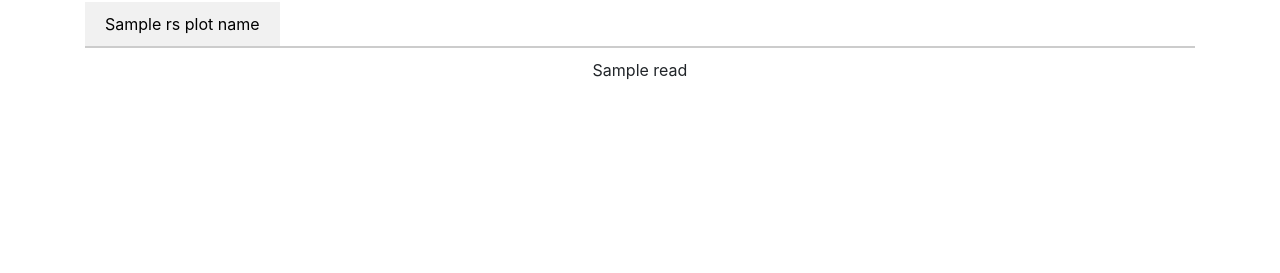
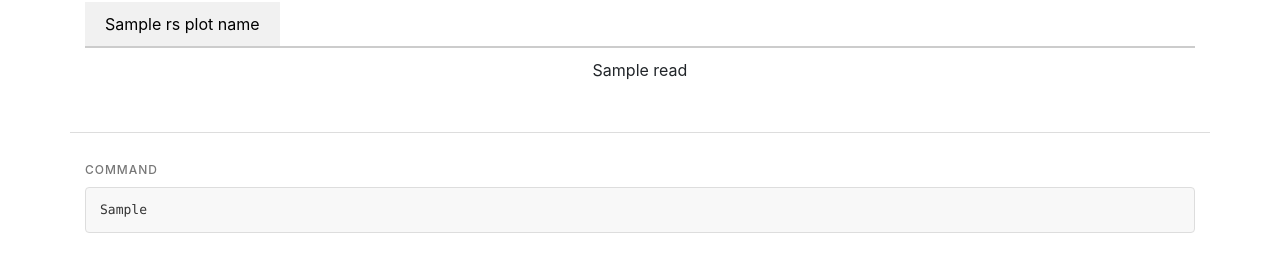
Before and after one commit to ArpiarSaundersLab/LongBarcodeQC, a Python web app: template longbarcodeqc/template/template.html in a window 1280 px wide. Shown: the part 1484-1757 px from the top of the page. Before the commit the page ends 1564 px from the top, so only its background shows below. Run offline with Jinja, Linux system fonts and the light colour scheme; the template is opened without the code that fills it: most values are stand-ins (such as "Sample title", 1, 10 or a date in 2020); some libraries are stand-ins or nearby versions.

Commit message:
add user command to html output; clean up Log.txt

```diff
--- a/longbarcodeqc/analysis.py
+++ b/longbarcodeqc/analysis.py
@@ -224,6 +224,7 @@ def report_gen(
     alignment_counts: Dict[str, int],
     z_thresh: float | None,
     expected_insertions: int | None,
+    user_command: str,
 ) -> pd.DataFrame:
     """Generate plots and HTML report, returning the summary DataFrame."""
     experiment_name = os.path.basename(outpath)
@@ -296,7 +297,8 @@ def report_gen(
      'headers_enz': enz_df.columns.tolist(),
      'data_enz': enz_df.values.tolist(),
      'z_plot': z_plot,
-     'MCS_insertions': MCS_insertion_hist
+     'MCS_insertions': MCS_insertion_hist,
+     'user_command': user_command
     }
 
     html_report = template.render(context)
--- a/longbarcodeqc/template/template.html
+++ b/longbarcodeqc/template/template.html
@@ -82,6 +82,30 @@
         }
         .subtabcontent.active {
             display: block;
+        }
+        .run-command {
+            border-top: 1px solid #ddd;
+            margin-top: 40px;
+            padding-bottom: 40px;
+        }
+        .run-command h6 {
+            color: #777;
+            font-size: 12px;
+            letter-spacing: 0.08em;
+            text-transform: uppercase;
+            margin-bottom: 10px;
+        }
+        .run-command code {
+            display: block;
+            background-color: #f8f8f8;
+            border: 1px solid #ddd;
+            border-radius: 4px;
+            padding: 12px 14px;
+            color: #333;
+            font-size: 13px;
+            line-height: 1.5;
+            white-space: pre-wrap;
+            word-break: break-all;
         }
     </style>
 </head>
@@ -203,6 +227,11 @@
         </section>
     </div>
 
+    <footer class="container run-command">
+        <h6>Command</h6>
+        <code>{{ user_command }}</code>
+    </footer>
+
     <script>
         var currentView = 'read';
 
```
Also changed, not shown: longbarcodeqc/main.py (+14 -2 lines).
